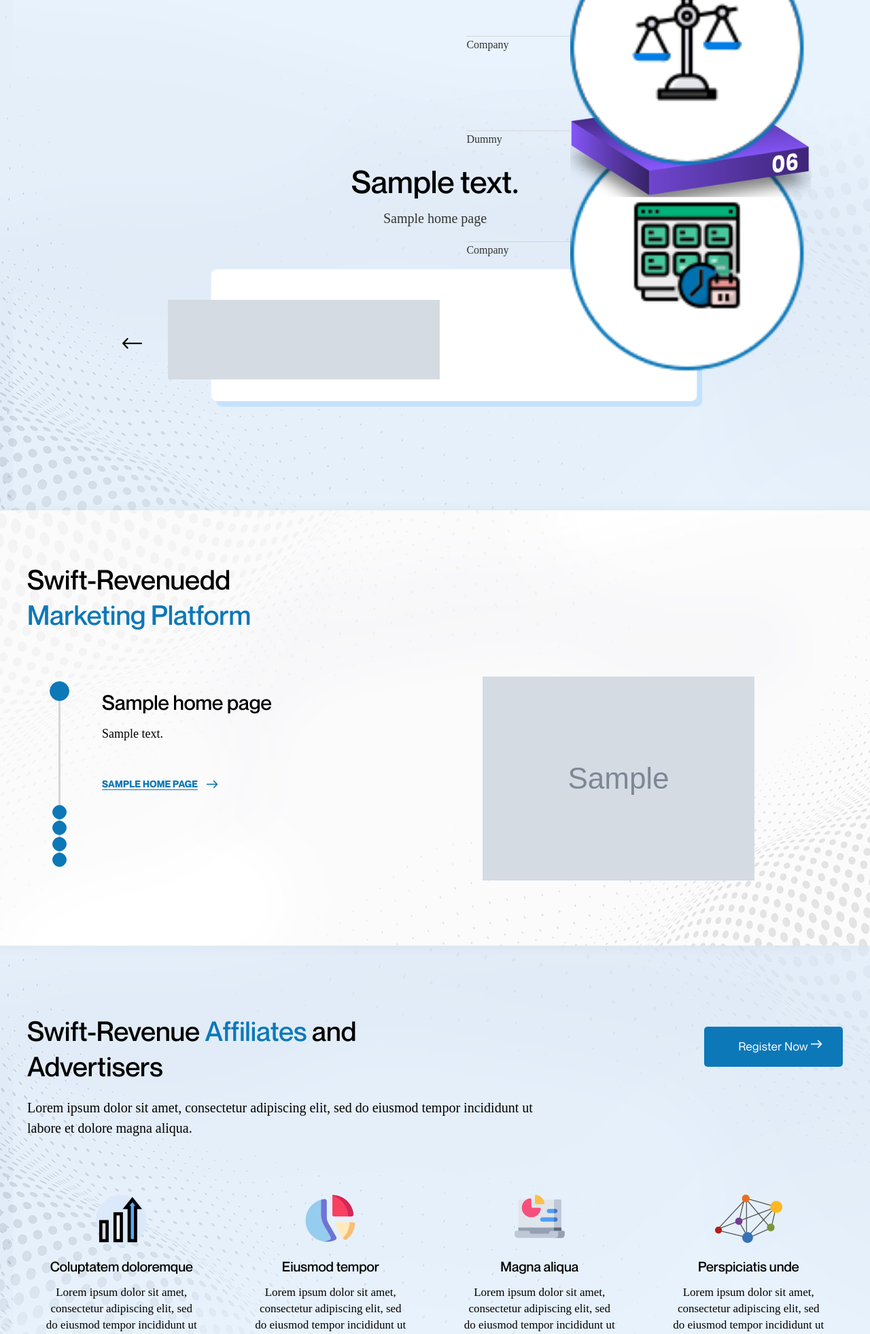
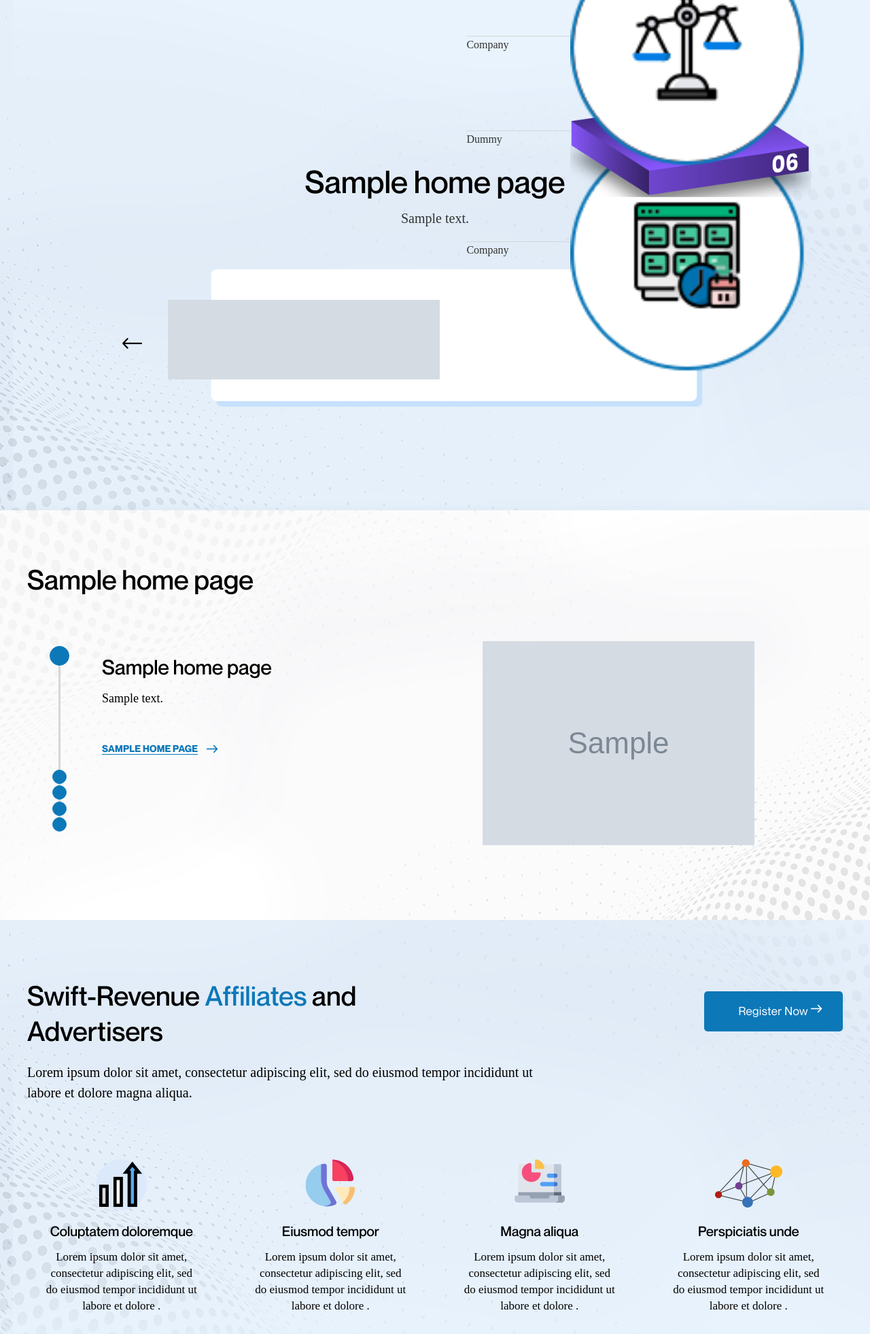
Before and after one commit to Jazz365/djangoproject, a Django app: template base/templates/index.html in a window 1280 px wide. Shown: the part 1155-3117 px from the top of the page at 68% size. Run offline with Django 4.2, Linux system fonts and the light colour scheme; the template is opened without the code that fills it: most values are stand-ins (such as "Sample title", 1, 10 or a date in 2020); grey boxes marked "Sample" are stand-in pictures; some libraries are stand-ins or nearby versions; some web fonts are replaced; grey boxes are pictures that could not be loaded.

Commit message:
Update index.html

```diff
--- a/base/templates/index.html
+++ b/base/templates/index.html
@@ -266,8 +266,8 @@ display: block;}
 <div class="container">
 <div class="row">
 <div class="col-md-12 col-sm-12">
-<h2>{{home_page.who_we_6_text}}</h2>
-<div class="pFont"><p>{{home_page.who_we_6_heading}}</p></div>
+<h2>{{home_page.who_we_6_heading}}</h2>
+<div class="pFont"><p>{{home_page.who_we_6_text}}</p></div>
 <div class="skyBlueBG">
 <div id="ourClients" class="owl-carousel owl-theme">
 <div class="item">
@@ -294,7 +294,7 @@ display: block;}
 
 <div class="swiftrevenue swiftrevenueRIght">
 <div class="container">
-<h2>Swift-Revenuedd <br><span>Marketing Platform</span></h2>
+<h2>{{home_page.who_we_5_heading}}</h2>
 
 <div id="myCarouselBullet" class="carousel slide" data-ride="carousel">
   <!-- Indicators -->
```
